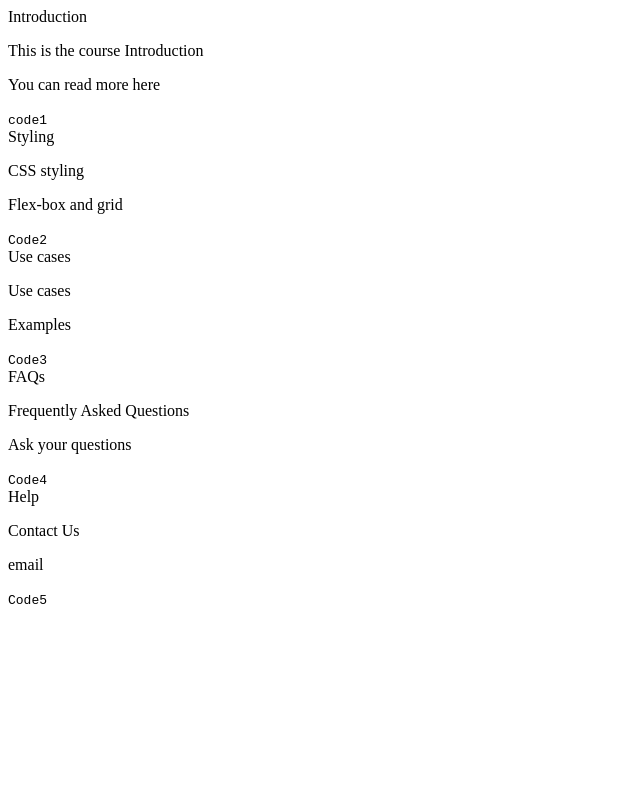
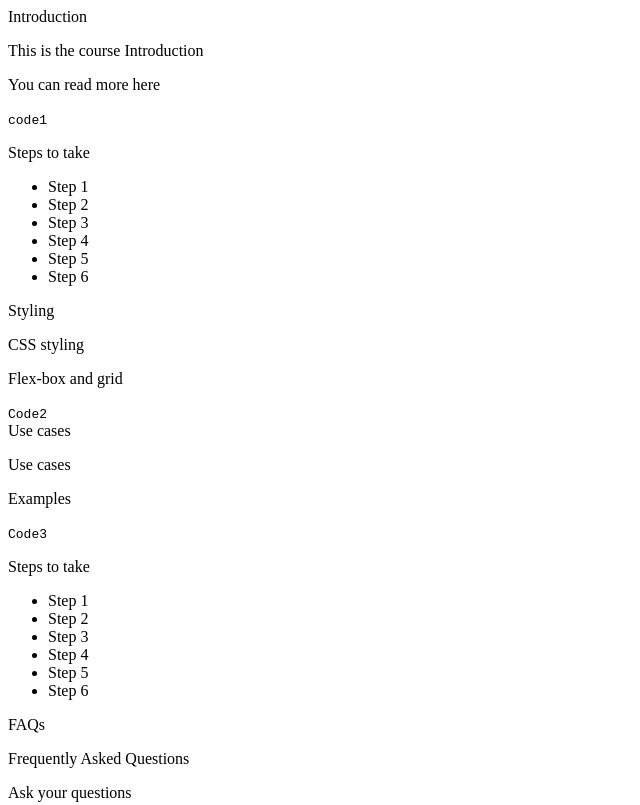
Before and after one commit to jahswillnf/technical-doc-page, a plain HTML site: page index.html in a window 1280 px wide. Shown: the top 805 px of the page, without its empty margins (0-640 px from the left). Drawn offline with Linux system fonts and the light colour scheme.

Commit message:
Step 7&8

```diff
--- a/index.html
+++ b/index.html
@@ -7,12 +7,22 @@
   </head>
 
   <body>
+    <nav id="navbar"></nav>
     <main id="main-doc">
       <section id="introduction" class="main-section">
         <header>Introduction</header>
         <p>This is the course Introduction</p>
         <p>You can read more here</p>
         <code>code1</code>
+        <p>Steps to take</p>
+        <ul>
+        <li>Step 1</li>
+        <li>Step 2</li>
+        <li>Step 3</li>
+        <li>Step 4</li>
+        <li>Step 5</li>
+        <li>Step 6</li>
+        </ul>
       </section>
       <section id="styling" class="main-section">
         <header>Styling</header>
@@ -25,6 +35,15 @@
         <p>Use cases</p>
         <p>Examples</p>
         <code>Code3</code>
+        <p>Steps to take</p>
+        <ul>
+        <li>Step 1</li>
+        <li>Step 2</li>
+        <li>Step 3</li>
+        <li>Step 4</li>
+        <li>Step 5</li>
+        <li>Step 6</li>
+        </ul>
       </section>
       <section id="faqs" class="main-section">
         <header>FAQs</header>
```
